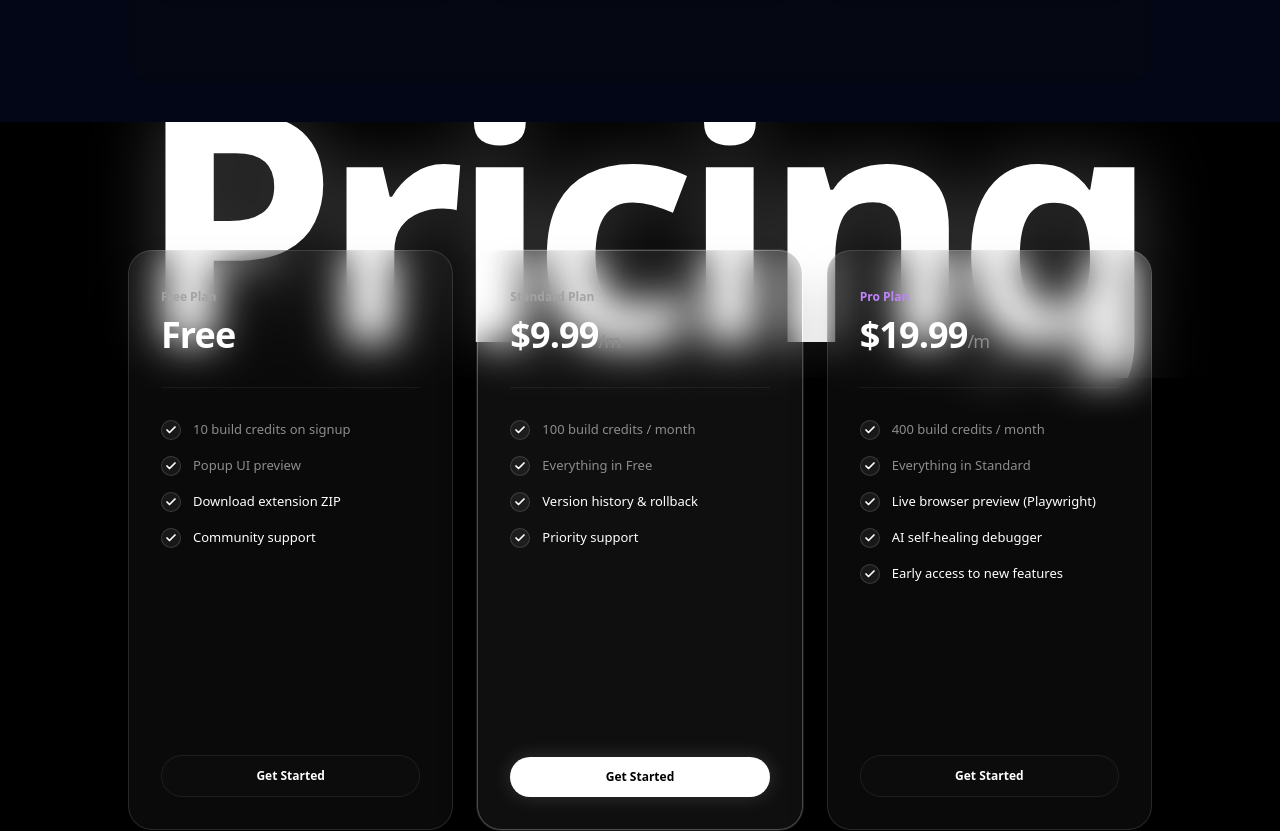
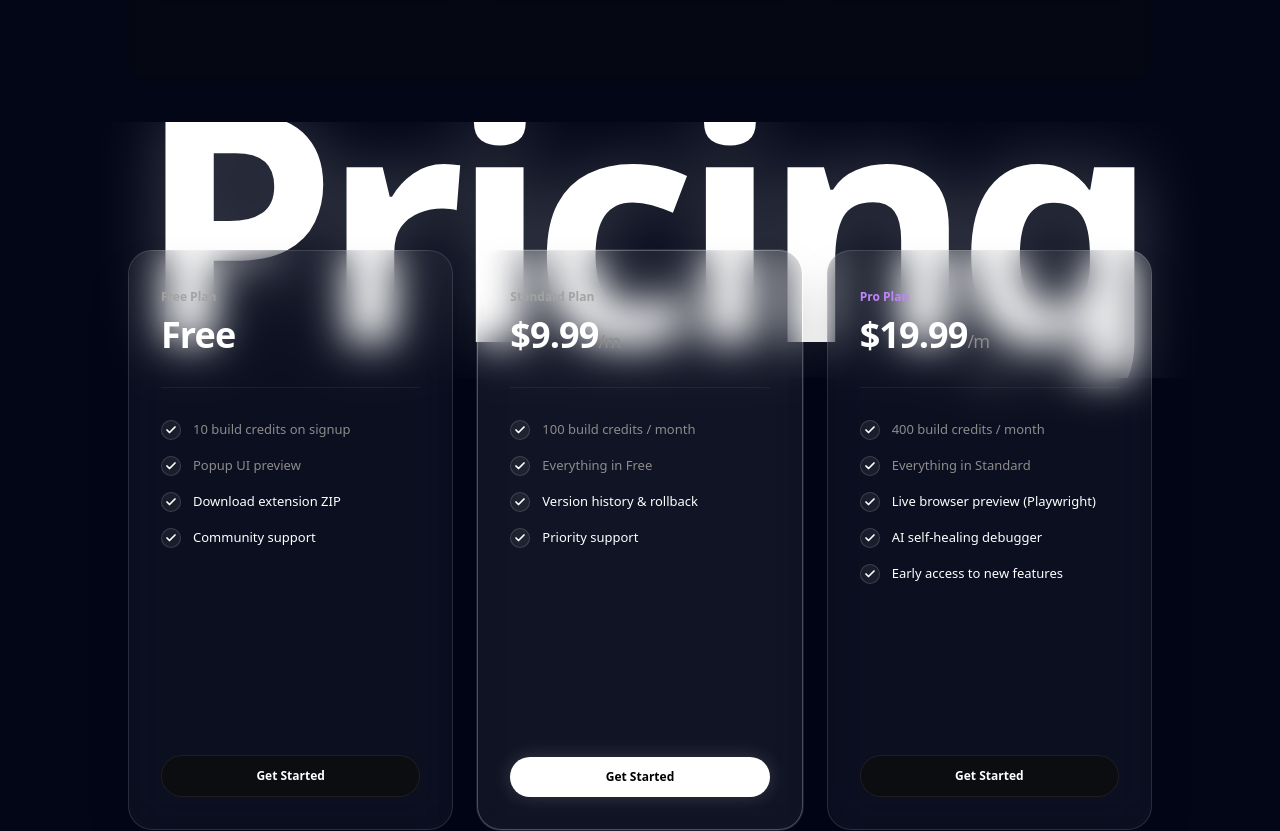
Before and after one commit to urvakshtirle1946/Extly, a Next.js app in the folder client/: page / in a window 1280 px wide. Shown: the part 1340-2171 px from the top of the page. Built offline with nearby package versions, Linux system fonts and the light colour scheme; no server answers.

Commit message:
fix: remove bg-black from pricing section to transparent background

```diff
--- a/client/src/app/page.tsx
+++ b/client/src/app/page.tsx
@@ -258,7 +258,7 @@ export default function RootPage() {
       </section>
 
       {/* Pricing Section */}
-      <section id="pricing" className="relative z-10 pt-16 pb-32 px-6 w-full bg-black select-none overflow-hidden">
+      <section id="pricing" className="relative z-10 pt-16 pb-32 px-6 w-full select-none overflow-hidden">
         {/* Background Large Text "Pricing" with low opacity */}
         <div className="absolute inset-x-0 -top-16 flex justify-center pointer-events-none z-0 overflow-hidden">
           <h2 className="text-[160px] sm:text-[240px] md:text-[320px] font-bold tracking-tighter leading-none select-none text-white"
```
